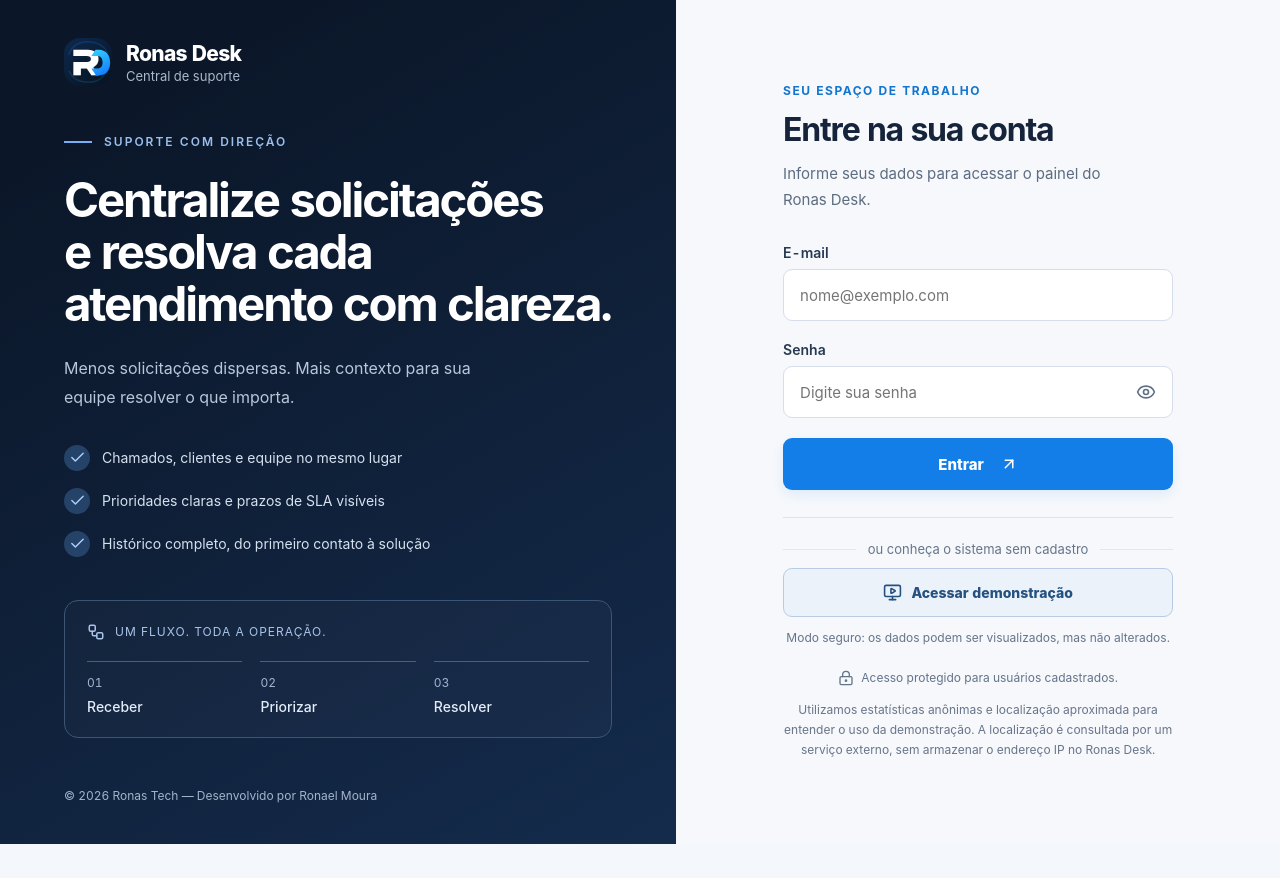
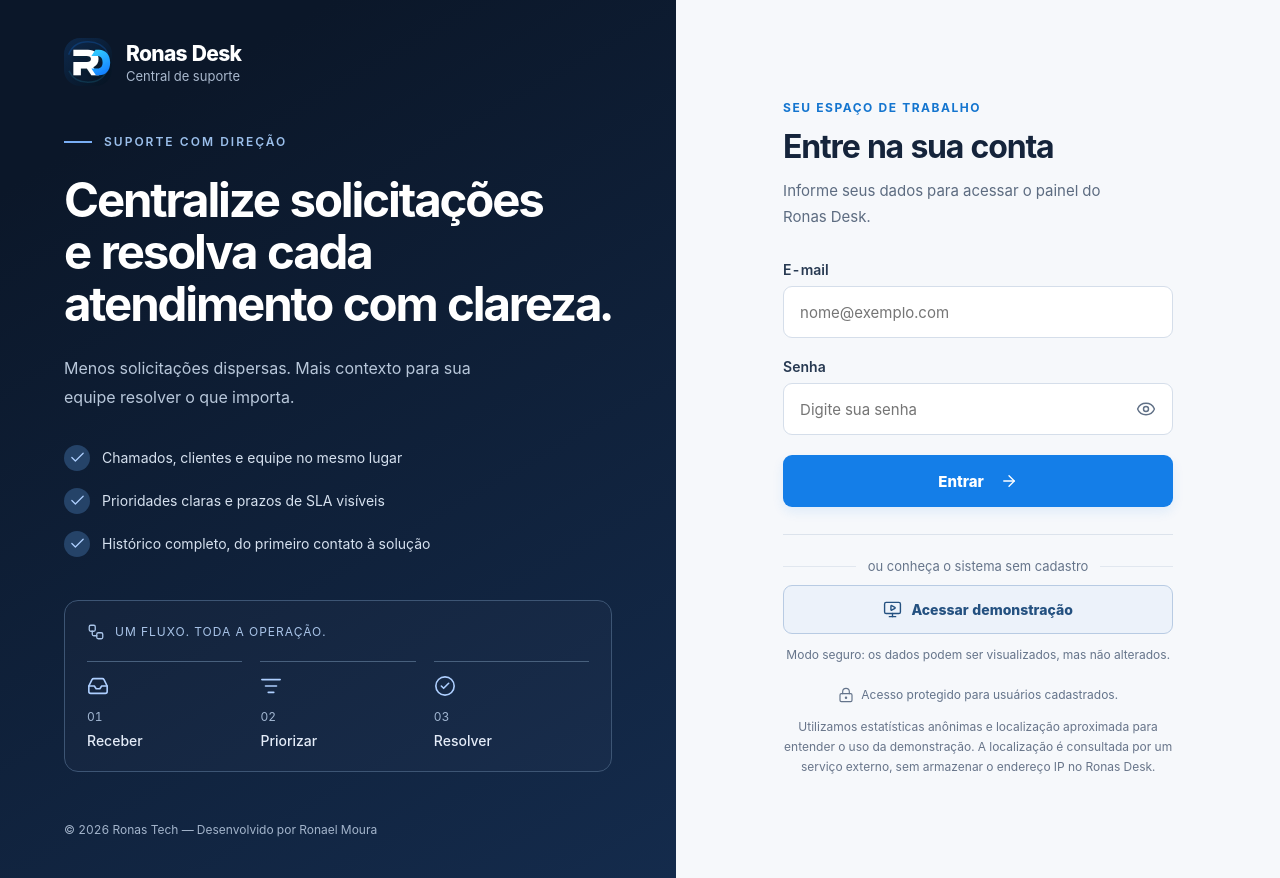
Before and after one commit to ronaelmoura/ronas-desk, a React (Vite) app in the folder frontend/: page / in a window 1280 px wide. Before the commit the page ends 844 px from the top, so only its background shows below. Built offline with nearby package versions, Linux system fonts and the light colour scheme; no server answers.

Commit message:
fix(ui): melhora logos, icones e contraste da interface

```diff
--- a/frontend/src/components/ProfileSettings.css
+++ b/frontend/src/components/ProfileSettings.css
@@ -197,7 +197,7 @@
   height: 56px;
   flex: 0 0 56px;
   border-radius: 15px;
-  object-fit: cover;
+  object-fit: contain;
 }
 
 .company-brand-preview strong,
--- a/frontend/src/index.css
+++ b/frontend/src/index.css
@@ -14,7 +14,7 @@
   --color-text: #142238;
   --color-text-strong: #101b2d;
   --color-text-secondary: #536176;
-  --color-text-muted: #71819c;
+  --color-text-muted: #596b85;
   --color-text-muted-2: #65748a;
   --color-text-faint: #8793a5;
 
@@ -347,6 +347,37 @@ p {
   flex-shrink: 0;
 }
 
+/* A mesma espessura e proporção em navegação, formulários e indicadores. */
+:where(.lucide) {
+  flex-shrink: 0;
+  stroke-width: 1.75;
+  vertical-align: middle;
+}
+
+/* Logos enviadas podem ser horizontais: preserve a imagem inteira. */
+.brand-logo-image,
+.mobile-logo-image,
+.sidebar-logo-image,
+.company-brand-preview img,
+.settings-logo img,
+.portal-brand img {
+  object-fit: contain;
+  flex-shrink: 0;
+}
+
+.brand > div,
+.sidebar-brand > div,
+.company-brand-preview > div,
+.portal-brand > div {
+  min-width: 0;
+  overflow-wrap: anywhere;
+}
+
+:where(.notifications-empty, .ratings-empty, .clientes-empty-state, .usuarios-empty-state) {
+  padding: var(--space-6);
+  line-height: var(--leading-normal);
+}
+
 
 /* Botão de ação num cabeçalho flex não encolhe. O padrão do flexbox é o botão
    ceder largura para o título ao lado, e o rótulo quebra dentro do próprio
--- a/frontend/src/pages/Login/Login.jsx
+++ b/frontend/src/pages/Login/Login.jsx
@@ -1,5 +1,5 @@
 import { useState } from 'react'
-import { ArrowUpRight, Check, Eye, EyeOff, LockKeyhole, MonitorPlay, Workflow } from 'lucide-react'
+import { ArrowRight, Check, Eye, EyeOff, Inbox, ListFilter, CircleCheck, LockKeyhole, MonitorPlay, Workflow } from 'lucide-react'
 import useAuth from '../../hooks/useAuth'
 import useCompanyBrand from '../../hooks/useCompanyBrand'
 import { usarLogoPadrao } from '../../utils/companyBrand'
@@ -94,7 +94,11 @@ function Login() {
           </div>
           <div className="login-workflow" aria-label="Fluxo de atendimento">
             <div className="login-workflow-heading"><Workflow size={18} aria-hidden="true" /><span>UM FLUXO. TODA A OPERAÇÃO.</span></div>
-            <ol><li><span>01</span>Receber</li><li><span>02</span>Priorizar</li><li><span>03</span>Resolver</li></ol>
+            <ol>
+              <li><Inbox size={22} aria-hidden="true" /><span>01</span>Receber</li>
+              <li><ListFilter size={22} aria-hidden="true" /><span>02</span>Priorizar</li>
+              <li><CircleCheck size={22} aria-hidden="true" /><span>03</span>Resolver</li>
+            </ol>
           </div>
         </div>
 
@@ -182,7 +186,7 @@ function Login() {
               type="submit"
               disabled={enviando}
             >
-              {enviando ? 'Entrando...' : 'Entrar'} <ArrowUpRight size={18} aria-hidden="true" />
+              {enviando ? 'Entrando...' : 'Entrar'} <ArrowRight size={18} aria-hidden="true" />
             </button>
 
             {erro && (
--- a/frontend/src/pages/Login/LoginExperience.css
+++ b/frontend/src/pages/Login/LoginExperience.css
@@ -17,6 +17,7 @@
 .login-workflow-heading { display: flex; gap: 10px; align-items: center; color: #a9c4e8; font-size: 12px; letter-spacing: 1px; }
 .login-workflow ol { display: flex; list-style: none; margin: 20px 0 0; padding: 0; gap: 18px; }
 .login-workflow li { display: flex; flex: 1; flex-direction: column; gap: 8px; border-top: 1px solid #48607d; padding-top: 13px; color: #e4ecf8; font-size: 14px; font-weight: 500; }
+.login-workflow li > svg { color: #aecfff; margin-bottom: 4px; }
 .login-workflow li span { color: #a2b7d2; font-size: 12px; font-weight: 400; }
 .presentation .copyright { color: #a3b4cb; font-size: 12px; line-height: 1.7; }
 .login-area { background: #f6f8fb; padding: 48px 32px; }
@@ -27,6 +28,7 @@
 .login-description { font-size: 15px; color: #5d6c81; line-height: 1.7; }
 .login-card .field label { font-size: 14px; font-weight: 600; color: #273951; }
 .login-card .field input { background: #fff; border-color: #d5deea; border-radius: 9px; min-height: 50px; font-size: 15px; }
+.login-card .field input[aria-invalid="true"] { border-color: #b42318; background: #fffafa; }
 .login-card .login-button { display: flex; align-items: center; justify-content: center; gap: 16px; border-radius: 9px; min-height: 50px; font-size: 15px; box-shadow: 0 5px 12px #147ee819; }
 .login-card .demo-access { border-top: 1px solid #dce3ec; padding-top: 23px; margin-top: 27px; }
 .login-card .demo-access>span { font-size: 13px; color: #66758b; }
--- a/frontend/src/pages/PortalCliente/PortalCliente.jsx
+++ b/frontend/src/pages/PortalCliente/PortalCliente.jsx
@@ -2,6 +2,7 @@ import { useCallback, useEffect, useMemo, useState } from 'react'
 import { CirclePlus, MessageSquare, RefreshCw, TicketCheck, X } from 'lucide-react'
 import useAuth from '../../hooks/useAuth'
 import useCompanyBrand from '../../hooks/useCompanyBrand'
+import { usarLogoPadrao } from '../../utils/companyBrand'
 import {
   avaliarChamadoApi,
   buscarMinhaAvaliacaoApi,
@@ -326,7 +327,7 @@ function PortalCliente() {
     <main className="portal-page">
       <header className="portal-header">
         <div className="portal-brand">
-          <img alt="" onError={(event) => { event.currentTarget.src = '/brand-mark.svg' }} src={configuracao.logo_url || '/brand-mark.svg'} />
+          <img alt="" width="42" height="42" onError={usarLogoPadrao} src={configuracao.logo_url || '/brand-mark.svg'} />
           <div><strong>{configuracao.nome_empresa}</strong><span>Portal do Cliente</span></div>
         </div>
         <div className="portal-user"><span>Olá, {usuario.nome.split(' ')[0]}</span><button onClick={logout} type="button">Sair</button></div>
--- a/frontend/src/utils/companyBrand.js
+++ b/frontend/src/utils/companyBrand.js
@@ -1,5 +1,7 @@
 export function usarLogoPadrao(event) {
   const imagem = event.currentTarget
-  imagem.onerror = null
-  imagem.src = '/brand-mark.svg'
+  // React delega onError; zerar a propriedade DOM não remove esse listener.
+  if (imagem.getAttribute('src') !== '/brand-mark.svg') {
+    imagem.src = '/brand-mark.svg'
+  }
 }
```
Also changed, not shown: 1 other file (tests, documents, lock files or other folders).
